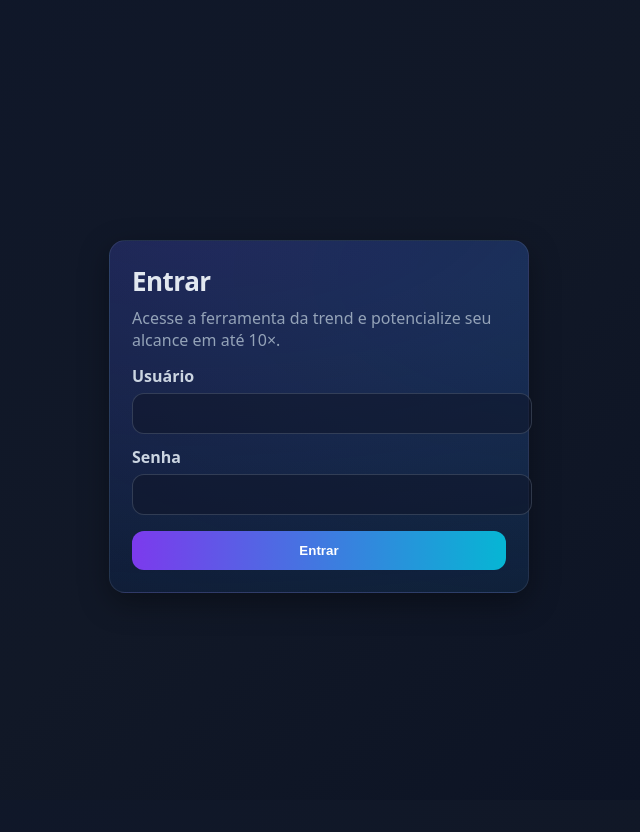
After one commit to musicaslucrativa/trend, a Flask app: page /login in a window 1280 px wide. The commit adds this page. Shown: the whole page, without its empty margins (321-961 px from the left). Run offline with Flask 3, Linux system fonts and the light colour scheme.

Commit message:
feat: autenticação por sessão + copy focada na trend (sem mencionar metadados)

```diff
--- a/app.py
+++ b/app.py
@@ -3,10 +3,11 @@ import json
 import hashlib
 import subprocess
 from pathlib import Path
-from typing import Dict, Any, List
+from typing import Dict, Any, List, Callable
 
-from flask import Flask, render_template, request, redirect, url_for, send_from_directory, flash
+from flask import Flask, render_template, request, redirect, url_for, send_from_directory, flash, session
 from werkzeug.utils import secure_filename
+from werkzeug.security import check_password_hash, generate_password_hash
 
 # Base directories
 PROJECT_ROOT = Path(__file__).resolve().parent
@@ -23,7 +24,27 @@ app.secret_key = os.environ.get('SECRET_KEY', 'dev-secret')
 # Allow up to 32 MB per upload (adjust if needed)
 app.config['MAX_CONTENT_LENGTH'] = int(os.environ.get('MAX_UPLOAD_MB', '32')) * 1024 * 1024
 
-# Metadata for the trend
+# Auth config (env vars preferred)
+APP_USER = os.environ.get('APP_USER', 'admin')
+_password_hash_env = os.environ.get('APP_PASSWORD_HASH')
+_password_plain_env = os.environ.get('APP_PASSWORD')
+if _password_hash_env:
+	APP_PASSWORD_HASH = _password_hash_env
+elif _password_plain_env:
+	APP_PASSWORD_HASH = generate_password_hash(_password_plain_env)
+else:
+	APP_PASSWORD_HASH = generate_password_hash('admin123')  # default for dev
+
+
+def login_required(fn: Callable) -> Callable:
+	def wrapper(*args, **kwargs):
+		if not session.get('auth'):  # not logged in
+			return redirect(url_for('login', next=request.path))
+		return fn(*args, **kwargs)
+	wrapper.__name__ = fn.__name__
+	return wrapper
+
+# Metadata for the trend (oculto ao usuário final)
 TREND_META: Dict[str, Any] = {
 	"checksum": "89c4e3c64b0175c4de454f5f34504434",
 	"file_name": "photo-81_singular_display_fullPicture(2).HEIC",
@@ -132,17 +153,40 @@ def run_exiftool_write(src: Path, dst: Path, meta: Dict[str, Any]) -> subprocess
 	return subprocess.run(args, stdout=subprocess.PIPE, stderr=subprocess.PIPE, text=True)
 
 
+@app.route('/login', methods=['GET', 'POST'])
+
+def login():
+	if request.method == 'POST':
+		username = request.form.get('username', '')
+		password = request.form.get('password', '')
+		if username == APP_USER and check_password_hash(APP_PASSWORD_HASH, password):
+			session['auth'] = True
+			next_url = request.args.get('next') or url_for('index')
+			return redirect(next_url)
+		flash('Credenciais inválidas')
+	return render_template('login.html')
+
+
+@app.route('/logout')
+
+def logout():
+	session.pop('auth', None)
+	return redirect(url_for('login'))
+
+
 @app.route('/', methods=['GET'])
+@login_required
 
 def index():
 	return render_template('index.html')
 
 
 @app.route('/upload', methods=['POST'])
+@login_required
 
 def upload():
 	if 'image' not in request.files:
-		flash('Selecione um arquivo')
+		flash('Selecione uma imagem')
 		return redirect(url_for('index'))
 	file = request.files['image']
 	if not file or file.filename == '':
@@ -154,18 +198,19 @@ def upload():
 	upload_path = UPLOAD_DIR / filename
 	file.save(str(upload_path))
 
-	processed_name = f"{upload_path.stem}-with-metadata{upload_path.suffix or '.heic'}"
+	processed_name = f"{upload_path.stem}-trend{upload_path.suffix or '.heic'}"
 	processed_path = PROCESSED_DIR / processed_name
 
 	write_proc = run_exiftool_write(upload_path, processed_path, TREND_META)
 	if write_proc.returncode != 0 or not processed_path.exists():
-		flash('Falha ao gravar metadados. Tente outra imagem.')
+		flash('Houve um imprevisto. Tente outra imagem.')
 		return redirect(url_for('index'))
 
 	return render_template('result.html', processed_filename=processed_name)
 
 
 @app.route('/download/<path:filename>')
+@login_required
 
 def download(filename: str):
 	return send_from_directory(str(PROCESSED_DIR), filename, as_attachment=True)
--- /dev/null
+++ b/templates/login.html
@@ -0,0 +1,42 @@
+<!doctype html>
+<html lang="pt-br">
+<head>
+	<meta charset="utf-8">
+	<meta name="viewport" content="width=device-width, initial-scale=1, viewport-fit=cover">
+	<title>Entrar</title>
+	<style>
+		:root { --bg:#0f172a; --card:#0b1224; --muted:#94a3b8; --text:#e2e8f0; --accent:#7c3aed; --accent2:#06b6d4; }
+		html,body { height: 100%; }
+		body { margin: 0; font-family: ui-sans-serif, system-ui, -apple-system, Segoe UI, Roboto, Helvetica, Arial; background: linear-gradient(135deg, #0f172a 0%, #111827 50%, #0b1224 100%); color: var(--text); display: grid; place-items: center; padding: 16px; }
+		.container { width: 100%; max-width: 420px; }
+		.card { background: radial-gradient(1200px 500px at 20% -10%, rgba(124,58,237,.20), transparent), radial-gradient(1200px 600px at 120% 10%, rgba(6,182,212,.18), transparent), var(--card); border: 1px solid rgba(148,163,184,.15); border-radius: 16px; padding: 22px; box-shadow: 0 10px 30px rgba(0,0,0,.35); }
+		h1 { margin: 0 0 8px; font-size: 26px; letter-spacing: -0.02em; }
+		p { margin: 0 0 14px; color: var(--muted); }
+		label { display: block; font-weight: 600; color: #cbd5e1; margin: 12px 0 6px; }
+		input { width: 100%; padding: 12px; border-radius: 12px; border: 1px solid rgba(148,163,184,.25); background: rgba(15, 23, 42, .6); color: var(--text); }
+		button { margin-top: 16px; width: 100%; background: linear-gradient(90deg, var(--accent), var(--accent2)); color: #fff; padding: 12px 18px; border: 0; border-radius: 12px; cursor: pointer; font-weight: 700; }
+		button:hover { filter: brightness(1.05); }
+		.alert { color: #fecaca; background: rgba(239,68,68,.08); border: 1px solid rgba(239,68,68,.25); padding: 10px 12px; border-radius: 10px; margin-bottom: 12px; }
+	</style>
+</head>
+<body>
+	<div class="container">
+		<div class="card">
+			<h1>Entrar</h1>
+			<p>Acesse a ferramenta da trend e potencialize seu alcance em até 10×.</p>
+			{% with messages = get_flashed_messages() %}
+				{% if messages %}
+					<div class="alert">{{ messages[0] }}</div>
+				{% endif %}
+			{% endwith %}
+			<form method="post" action="{{ url_for('login') }}">
+				<label for="username">Usuário</label>
+				<input id="username" name="username" autocomplete="username" required />
+				<label for="password">Senha</label>
+				<input id="password" name="password" type="password" autocomplete="current-password" required />
+				<button type="submit">Entrar</button>
+			</form>
+		</div>
+	</div>
+</body>
+</html>
--- a/templates/result.html
+++ b/templates/result.html
@@ -20,12 +20,12 @@
 <body>
 	<div class="container">
 		<div class="card">
-			<div class="h1">Tudo certo! ✨</div>
-			<p class="p">A sua imagem foi processada. Baixe o arquivo com os metadados aplicados.</p>
+			<div class="h1">Tudo pronto para a trend! ✨</div>
+			<p class="p">Baixe seu arquivo final e poste agora para maximizar o alcance.</p>
 			<p style="margin-top: 6px; color:#cbd5e1;">{{ processed_filename }}</p>
 			<div>
 				<a class="btn" href="{{ url_for('download', filename=processed_filename) }}">Baixar arquivo</a>
-				<a class="btn secondary" href="{{ url_for('index') }}">Processar outra</a>
+				<a class="btn secondary" href="{{ url_for('index') }}">Fazer outra</a>
 			</div>
 		</div>
 	</div>
```
Also changed, not shown: templates/index.html (+5 -5 lines).
